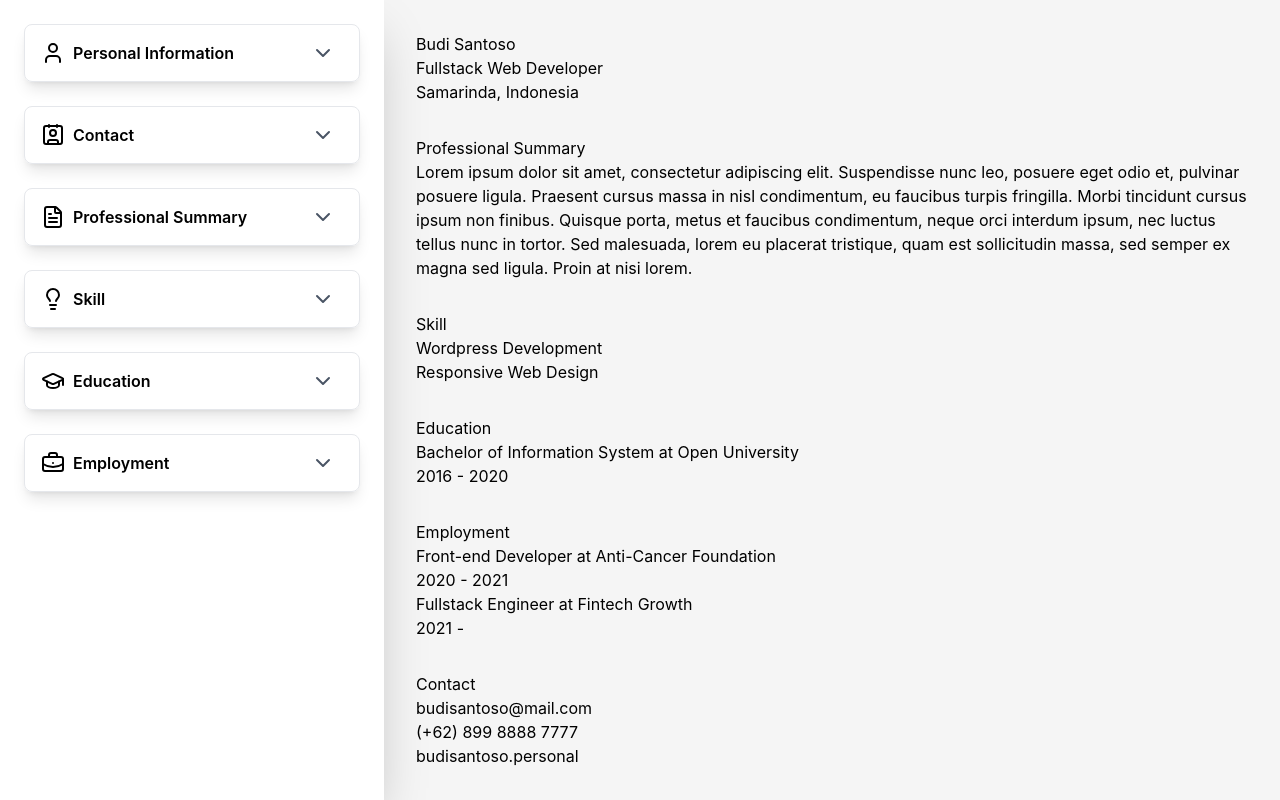
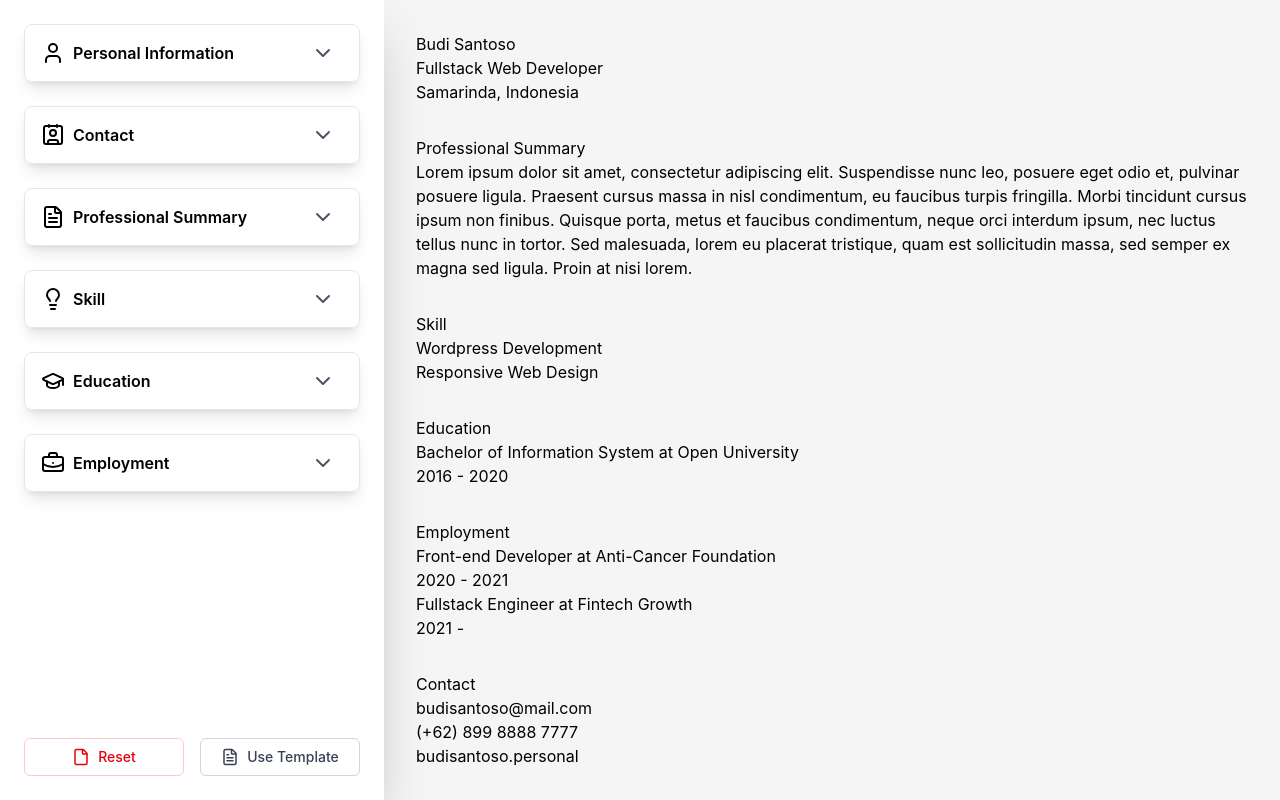
Before and after one commit to roaayala/cv-builder, a React (Vite) app: page / in a window 1280 px wide. Built offline with nearby package versions, Linux system fonts and the light colour scheme.

Commit message:
button for reset resume and use resume template

```diff
--- a/src/App.jsx
+++ b/src/App.jsx
@@ -1,4 +1,6 @@
+import { File, FileText } from "lucide-react";
 import Form from "./components/layouts/Form";
+import Button from "./components/ui/Button";
 import { Resume } from "./features/resume-preview";
 import { useResume } from "./hooks/useResume";
 
@@ -7,8 +9,23 @@ export default function App() {
 
   return (
     <div className="flex h-screen overflow-hidden bg-neutral-100">
-      <div className="h-full w-sm bg-white shadow-2xl z-10 shrink-0">
+      <div className="h-full w-sm bg-white shadow-2xl z-10 shrink-0 flex flex-col">
         <Form data={resume} handlers={handlers} />
+
+        <div className="p-6 grid grid-cols-2 gap-4 shrink-0">
+          <Button
+            icon={<File size={18} />}
+            text={"Reset"}
+            variant="danger"
+            onClick={handlers.resetResume}
+          />
+
+          <Button
+            icon={<FileText size={18} />}
+            text={"Use Template"}
+            onClick={handlers.useResumeTemplate}
+          />
+        </div>
       </div>
 
       <div className="flex-1 h-full overflow-y-auto p-8 flex justify-center">
--- a/src/hooks/useResume.js
+++ b/src/hooks/useResume.js
@@ -1,10 +1,18 @@
 import { useState } from "react";
-import { EXAMPLE_RESUME } from "../utils";
+import { EMPTY_RESUME, EXAMPLE_RESUME } from "../utils";
 
 export function useResume() {
   const [resume, setResume] = useState(EXAMPLE_RESUME);
 
   const handlers = {
+    resetResume: () => {
+      setResume(EMPTY_RESUME);
+    },
+
+    useResumeTemplate: () => {
+      setResume(EXAMPLE_RESUME);
+    },
+
     personalInfo: (e) => {
       setResume({
         ...resume,
--- a/src/utils.js
+++ b/src/utils.js
@@ -47,3 +47,20 @@ export const EXAMPLE_RESUME = {
     },
   ],
 };
+
+export const EMPTY_RESUME = {
+  personalInformation: {
+    fullName: "",
+    jobTitle: "",
+    location: "",
+  },
+  contact: {
+    email: "",
+    phone: "",
+    website: "",
+  },
+  professionalSummary: "",
+  skill: [],
+  education: [],
+  employment: [],
+};
```
